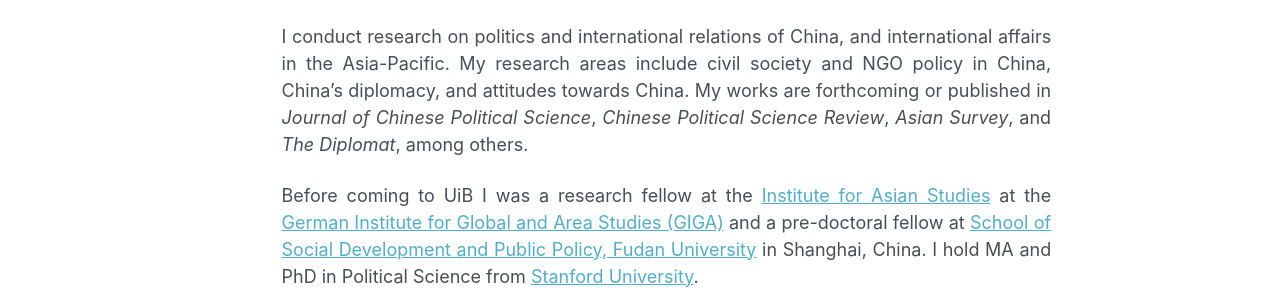
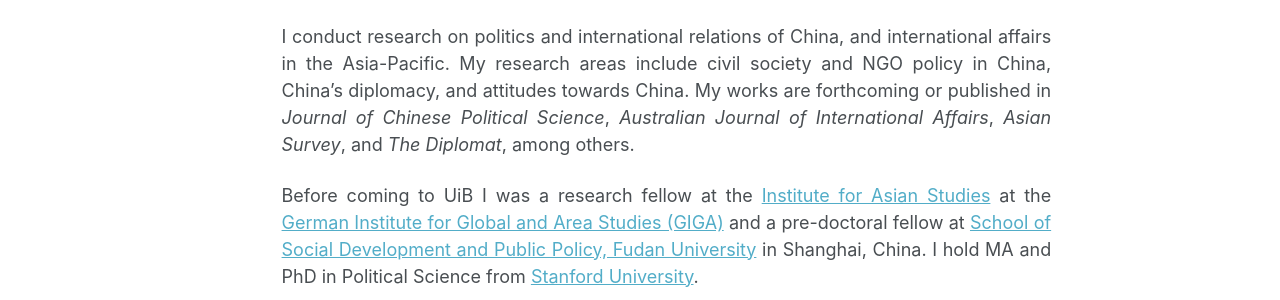
Before and after one commit to ehsong/ehsong.github.io, a Jekyll site: the page built from _pages/about.md, in a window 1280 px wide and 1267 px high. Shown: the part 688-988 px from the top of the window. Built offline with Jekyll 4.4.1, drawn with Linux system fonts in a browser that asks for light colours; some web fonts are replaced.

Commit message:
Update about.md

```diff
--- a/_pages/about.md
+++ b/_pages/about.md
@@ -11,7 +11,7 @@
 
 Welcome! I am an Associate Professor at the [Department of Government](https://www.uib.no/en/gov), [University of Bergen (UiB)](https://www.uib.no/en) and an associate at the [Institute for Asian Studies](https://www.giga-hamburg.de/en/institutes/giga-institute-for-asian-studies/) at [German Institute for Global and Area Studies (GIGA)](https://www.giga-hamburg.de/en/).
 
-I conduct research on politics and international relations of China, and international affairs in the Asia-Pacific. My research areas include civil society and NGO policy in China, China's diplomacy, and attitudes towards China. My works are forthcoming or published in *Journal of Chinese Political Science*, *Chinese Political Science Review*, *Asian Survey*, and *The Diplomat*, among others.
+I conduct research on politics and international relations of China, and international affairs in the Asia-Pacific. My research areas include civil society and NGO policy in China, China's diplomacy, and attitudes towards China. My works are forthcoming or published in *Journal of Chinese Political Science*, *Australian Journal of International Affairs*, *Asian Survey*, and *The Diplomat*, among others.
 
 Before coming to UiB I was a research fellow at the [Institute for Asian Studies](https://www.giga-hamburg.de/en/institutes/giga-institute-for-asian-studies/) at the [German Institute for Global and Area Studies (GIGA)](https://www.giga-hamburg.de/en/) and a pre-doctoral fellow at [School of Social Development and Public Policy, Fudan University](https://www.fudan.edu.cn/en/2019/0514/c295a96700/page.htm) in Shanghai, China. I hold MA and PhD in Political Science from [Stanford University](https://stanford.edu).
 
```
